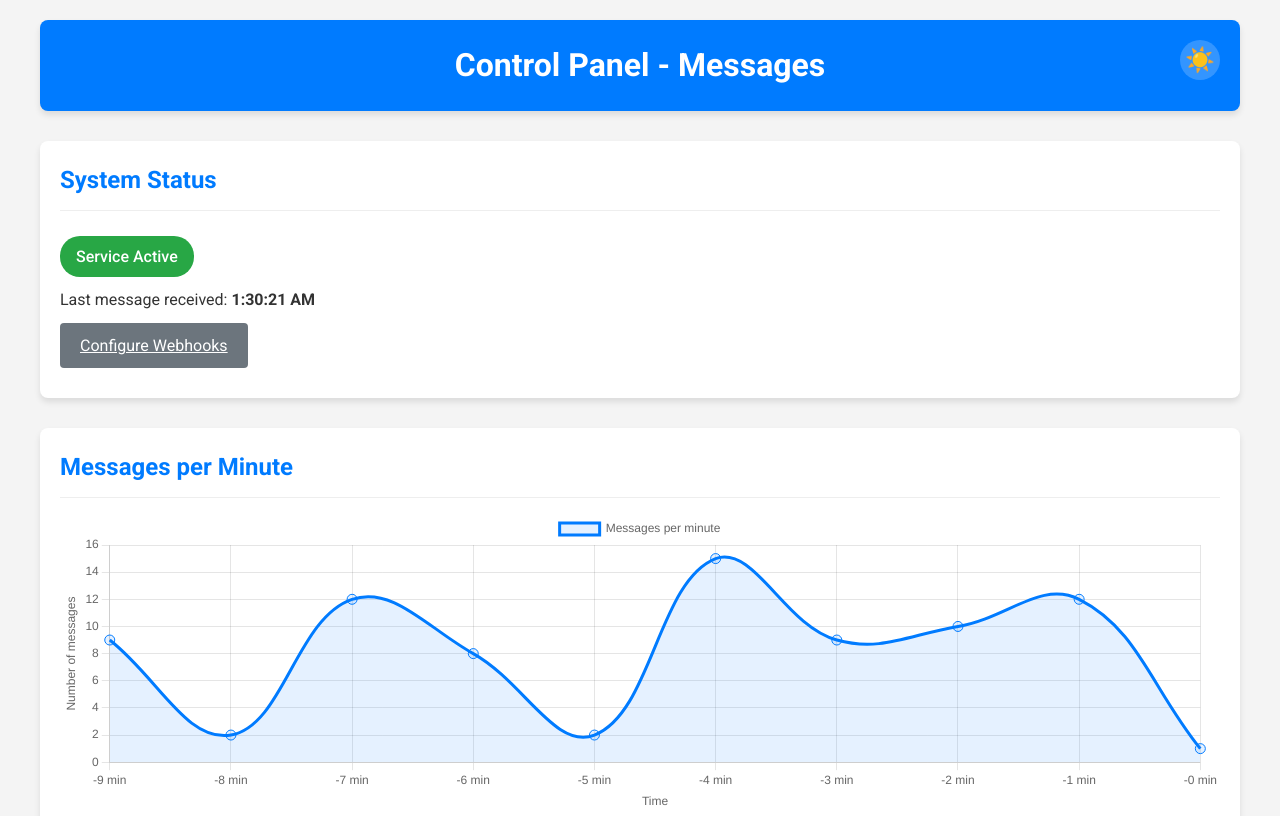
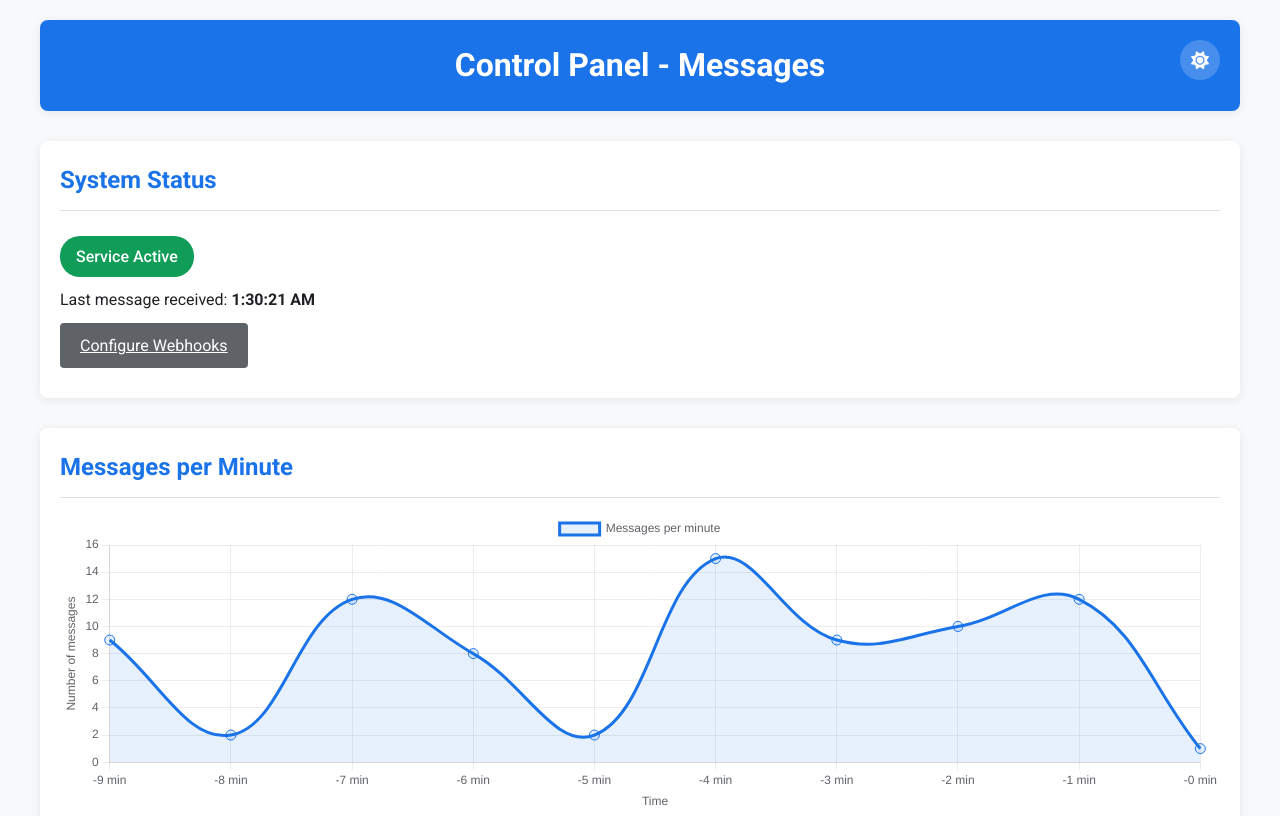
Before and after one commit to edrigu1989/Holder, a website: page index.html in a window 1280 px wide. Shown: the top 816 px of the page. Drawn offline with nearby package versions, Linux system fonts and the light colour scheme.

Commit message:
Update theme colors and improve logo with more professional design

```diff
--- a/index.html
+++ b/index.html
@@ -6,49 +6,50 @@
     <title>Control Panel - Messages</title>
     <link href="https://fonts.googleapis.com/css2?family=Roboto:wght@300;400;500;700&display=swap" rel="stylesheet">
     <script src="https://cdn.jsdelivr.net/npm/chart.js@3.9.1/dist/chart.min.js"></script>
+    <link rel="stylesheet" href="https://cdnjs.cloudflare.com/ajax/libs/font-awesome/6.0.0-beta3/css/all.min.css">
     <style>
         :root {
-            /* Light theme variables */
-            --primary: #007bff;
-            --secondary: #6c757d;
-            --success: #28a745;
-            --danger: #dc3545;
-            --warning: #ffc107;
-            --bg-light: #f4f4f4;
+            /* Light theme variables - More professional colors */
+            --primary: #1a73e8;
+            --secondary: #5f6368;
+            --success: #0f9d58;
+            --danger: #d93025;
+            --warning: #f9ab00;
+            --bg-light: #f8f9fa;
             --bg-white: #fff;
-            --text-dark: #333;
-            --card-shadow: 0 4px 6px rgba(0, 0, 0, 0.1);
-            --border-color: #eee;
-            --table-row-hover: rgba(0, 123, 255, 0.05);
-            --table-row-even: rgba(0, 0, 0, 0.02);
-            --logo-primary: #007bff;
-            --logo-shadow: rgba(0, 123, 255, 0.7);
-            --splash-bg: #f4f4f4;
-            --chat-user: #e3f2fd;
+            --text-dark: #202124;
+            --card-shadow: 0 2px 10px rgba(0, 0, 0, 0.08);
+            --border-color: #e0e0e0;
+            --table-row-hover: rgba(26, 115, 232, 0.05);
+            --table-row-even: rgba(0, 0, 0, 0.01);
+            --logo-primary: #1a73e8;
+            --logo-shadow: rgba(26, 115, 232, 0.5);
+            --splash-bg: #f8f9fa;
+            --chat-user: #e8f0fe;
             --chat-agent: #f1f8e9;
-            --chat-system: #ffebee;
+            --chat-system: #fce8e6;
         }
 
         /* Dark theme variables */
         html[data-theme='dark'] {
-            --primary: #1e90ff;
-            --secondary: #8c8c8c;
-            --success: #2ecc71;
-            --danger: #e74c3c;
-            --warning: #d4a017;
-            --bg-light: #1e1e1e;
-            --bg-white: #2d2d2d;
-            --text-dark: #e0e0e0;
-            --card-shadow: 0 4px 6px rgba(0, 0, 0, 0.3);
-            --border-color: #444;
-            --table-row-hover: rgba(30, 144, 255, 0.15);
-            --table-row-even: rgba(255, 255, 255, 0.05);
-            --logo-primary: #1e90ff;
-            --logo-shadow: rgba(30, 144, 255, 0.7);
-            --splash-bg: #1e1e1e;
-            --chat-user: #0d47a1;
-            --chat-agent: #1b5e20;
-            --chat-system: #880e4f;
+            --primary: #8ab4f8;
+            --secondary: #9aa0a6;
+            --success: #81c995;
+            --danger: #f28b82;
+            --warning: #fdd663;
+            --bg-light: #202124;
+            --bg-white: #292a2d;
+            --text-dark: #e8eaed;
+            --card-shadow: 0 2px 10px rgba(0, 0, 0, 0.3);
+            --border-color: #3c4043;
+            --table-row-hover: rgba(138, 180, 248, 0.15);
+            --table-row-even: rgba(255, 255, 255, 0.03);
+            --logo-primary: #8ab4f8;
+            --logo-shadow: rgba(138, 180, 248, 0.5);
+            --splash-bg: #202124;
+            --chat-user: #174ea6;
+            --chat-agent: #1e5620;
+            --chat-system: #5c1216;
         }
 
         * {
@@ -83,74 +84,28 @@
             transition: opacity 1.5s ease-in-out;
         }
 
-        /* Custom CSS logo */
-        .css-logo-container {
-            position: relative;
-            width: 200px;
-            height: 200px;
+        /* Logo container for the static image */
+        .logo-container {
+            width: 220px;
+            height: 220px;
+            display: flex;
+            justify-content: center;
+            align-items: center;
             animation: logoFadeInOut 3s ease-in-out forwards;
         }
 
-        .logo-circle {
-            position: absolute;
-            top: 0;
-            left: 0;
-            width: 100%;
-            height: 100%;
-            border: 10px solid var(--logo-primary);
-            border-radius: 50%;
-            box-shadow: 0 0 20px var(--logo-shadow);
-            animation: pulseGlow 3s ease-in-out infinite;
+        .logo-container img {
+            max-width: 100%;
+            max-height: 100%;
+            filter: drop-shadow(0 0 15px var(--logo-shadow));
         }
 
-        .logo-text {
-            position: absolute;
-            width: 100%;
-            bottom: 35px;
-            font-family: 'Roboto', sans-serif;
-            font-size: 36px;
-            font-weight: 700;
-            color: var(--logo-primary);
-            text-align: center;
-            text-shadow: 0 0 10px var(--logo-shadow);
-            animation: textGlow 3s ease-in-out infinite;
-        }
-
-        .logo-wave {
-            position: absolute;
-            top: 35%;
-            left: 20%;
-            width: 60%;
-            height: 30px;
-            stroke: var(--logo-primary);
-            stroke-width: 4px;
-            fill: none;
-            animation: wavePulse 3s ease-in-out infinite;
-        }
-
+        /* Keep animations for the logo fade effect */
         @keyframes logoFadeInOut {
             0% { opacity: 0; transform: scale(0.8); }
             30% { opacity: 1; transform: scale(1); }
             80% { opacity: 1; transform: scale(1); }
             100% { opacity: 0; transform: scale(1.2); }
-        }
-
-        @keyframes pulseGlow {
-            0% { box-shadow: 0 0 10px var(--logo-shadow); }
-            50% { box-shadow: 0 0 25px var(--logo-shadow); }
-            100% { box-shadow: 0 0 10px var(--logo-shadow); }
-        }
-
-        @keyframes textGlow {
-            0% { text-shadow: 0 0 5px var(--logo-shadow); }
-            50% { text-shadow: 0 0 15px var(--logo-shadow); }
-            100% { text-shadow: 0 0 5px var(--logo-shadow); }
-        }
-
-        @keyframes wavePulse {
-            0% { stroke-width: 3px; }
-            50% { stroke-width: 5px; }
-            100% { stroke-width: 3px; }
         }
 
         .container {
@@ -174,7 +129,7 @@
             font-size: 2rem;
         }
 
-        /* Theme selector */
+        /* Theme selector - more professional */
         .theme-toggle {
             position: absolute;
             top: 20px;
@@ -182,12 +137,12 @@
             background: none;
             border: none;
             color: white;
-            font-size: 24px;
+            font-size: 18px;
             cursor: pointer;
             display: flex;
             align-items: center;
             justify-content: center;
-            padding: 5px;
+            padding: 10px;
             border-radius: 50%;
             width: 40px;
             height: 40px;
@@ -282,7 +237,7 @@
         }
 
         .btn:hover {
-            background-color: #0069d9;
+            background-color: #0b5fca; /* Darker shade for hover */
         }
 
         .status-badge {
@@ -464,14 +419,9 @@
                 right: 10px;
             }
 
-            .css-logo-container {
+            .logo-container {
                 width: 150px;
                 height: 150px;
-            }
-
-            .logo-text {
-                font-size: 28px;
-                bottom: 30px;
             }
 
             .chat-container {
@@ -489,21 +439,19 @@
     </style>
 </head>
 <body>
-    <!-- Splash screen with CSS logo -->
+    <!-- Splash screen with logo image -->
     <div class="splash-screen" id="splash-screen">
-        <div class="css-logo-container">
-            <div class="logo-circle"></div>
-            <svg class="logo-wave" viewBox="0 0 100 40">
-                <path d="M0,20 Q12.5,0 25,20 Q37.5,40 50,20 Q62.5,0 75,20 Q87.5,40 100,20" />
-            </svg>
-            <div class="logo-text">M5V</div>
+        <div class="logo-container">
+            <img src="public/logom5v.svg" alt="M5V Logo">
         </div>
     </div>
 
     <div class="container">
         <header>
             <h1>Control Panel - Messages</h1>
-            <button class="theme-toggle" id="theme-toggle" title="Toggle Theme">☀️</button>
+            <button class="theme-toggle" id="theme-toggle" title="Toggle Theme">
+                <i class="fas fa-sun"></i>
+            </button>
         </header>
 
         <div class="card">
@@ -858,7 +806,10 @@
             });
 
             function updateThemeToggleIcon(theme) {
-                themeToggle.textContent = theme === 'light' ? '☀️' : '🌙';
+                // Use FontAwesome icons instead of emojis
+                themeToggle.innerHTML = theme === 'light' ?
+                    '<i class="fas fa-sun"></i>' :
+                    '<i class="fas fa-moon"></i>';
             }
 
             // Configure the chart
@@ -874,8 +825,8 @@
                         label: 'Messages per minute',
                         data: chartData,
                         fill: true,
-                        backgroundColor: 'rgba(0, 123, 255, 0.1)',
-                        borderColor: 'rgba(0, 123, 255, 1)',
+                        backgroundColor: 'rgba(26, 115, 232, 0.1)',
+                        borderColor: 'rgba(26, 115, 232, 1)',
                         tension: 0.4,
                         pointRadius: 5,
                         pointHoverRadius: 7
@@ -889,7 +840,7 @@
                             display: true,
                             position: 'top',
                             labels: {
-                                color: '#666'
+                                color: '#5f6368'
                             }
                         },
                         tooltip: {
@@ -903,26 +854,26 @@
                             title: {
                                 display: true,
                                 text: 'Number of messages',
-                                color: '#666'
+                                color: '#5f6368'
                             },
                             ticks: {
-                                color: '#666'
+                                color: '#5f6368'
                             },
                             grid: {
-                                color: 'rgba(0, 0, 0, 0.1)'
+                                color: 'rgba(0, 0, 0, 0.07)'
                             }
                         },
                         x: {
                             title: {
                                 display: true,
                                 text: 'Time',
-                                color: '#666'
+                                color: '#5f6368'
                             },
                             ticks: {
-                                color: '#666'
+                                color: '#5f6368'
                             },
                             grid: {
-                                color: 'rgba(0, 0, 0, 0.1)'
+                                color: 'rgba(0, 0, 0, 0.07)'
                             }
                         }
                     }
@@ -935,11 +886,11 @@
                 if (chart) {
                     const isDark = theme === 'dark';
 
-                    chart.options.scales.x.ticks.color = isDark ? '#e0e0e0' : '#666';
-                    chart.options.scales.y.ticks.color = isDark ? '#e0e0e0' : '#666';
-                    chart.options.scales.x.grid.color = isDark ? 'rgba(255, 255, 255, 0.1)' : 'rgba(0, 0, 0, 0.1)';
-                    chart.options.scales.y.grid.color = isDark ? 'rgba(255, 255, 255, 0.1)' : 'rgba(0, 0, 0, 0.1)';
-                    chart.options.plugins.legend.labels.color = isDark ? '#e0e0e0' : '#666';
+                    chart.options.scales.x.ticks.color = isDark ? '#9aa0a6' : '#5f6368';
+                    chart.options.scales.y.ticks.color = isDark ? '#9aa0a6' : '#5f6368';
+                    chart.options.scales.x.grid.color = isDark ? 'rgba(255, 255, 255, 0.1)' : 'rgba(0, 0, 0, 0.07)';
+                    chart.options.scales.y.grid.color = isDark ? 'rgba(255, 255, 255, 0.1)' : 'rgba(0, 0, 0, 0.07)';
+                    chart.options.plugins.legend.labels.color = isDark ? '#9aa0a6' : '#5f6368';
 
                     chart.update();
                 }
```
Also changed, not shown: public/logom5v.svg (added).
